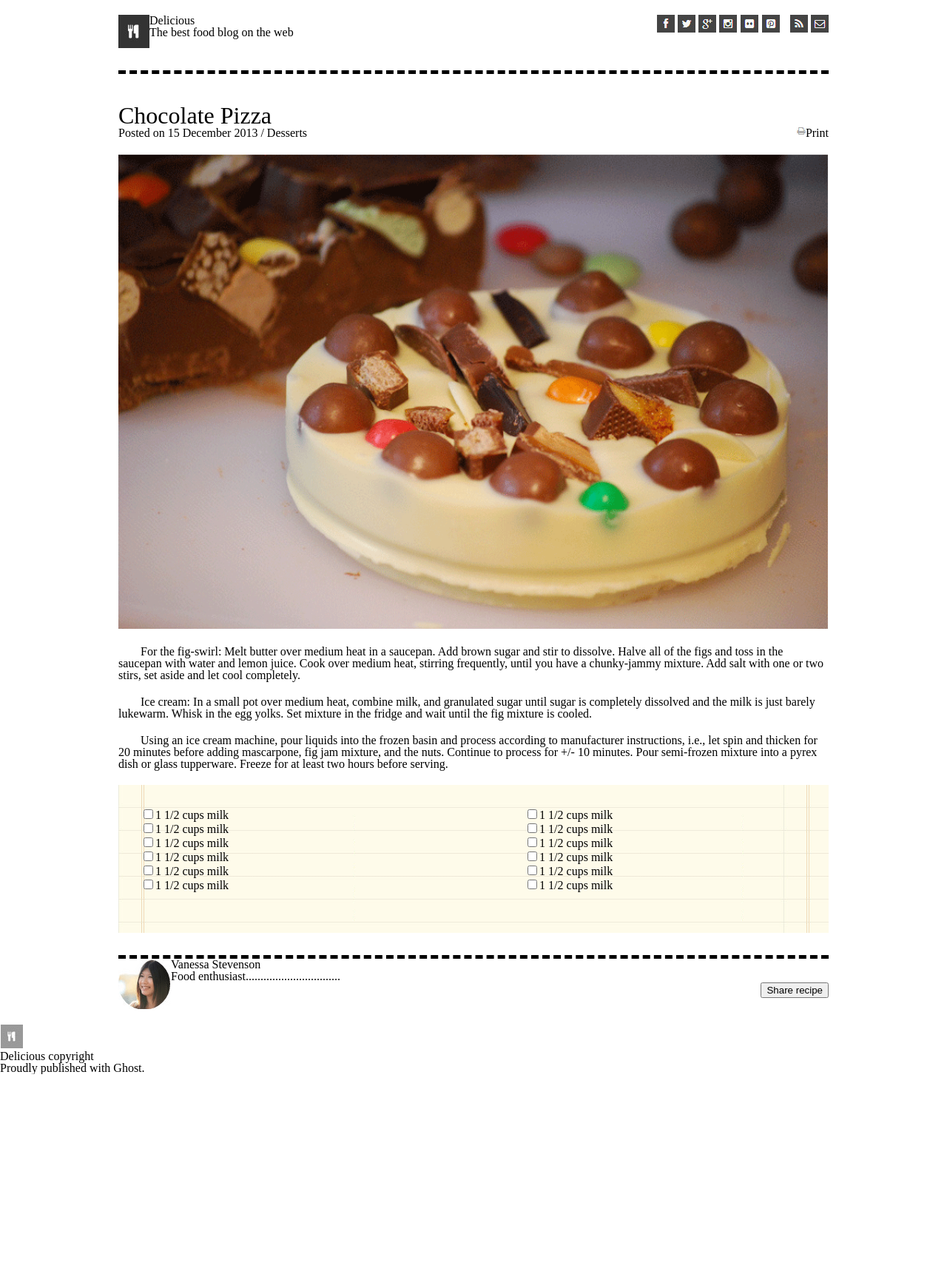
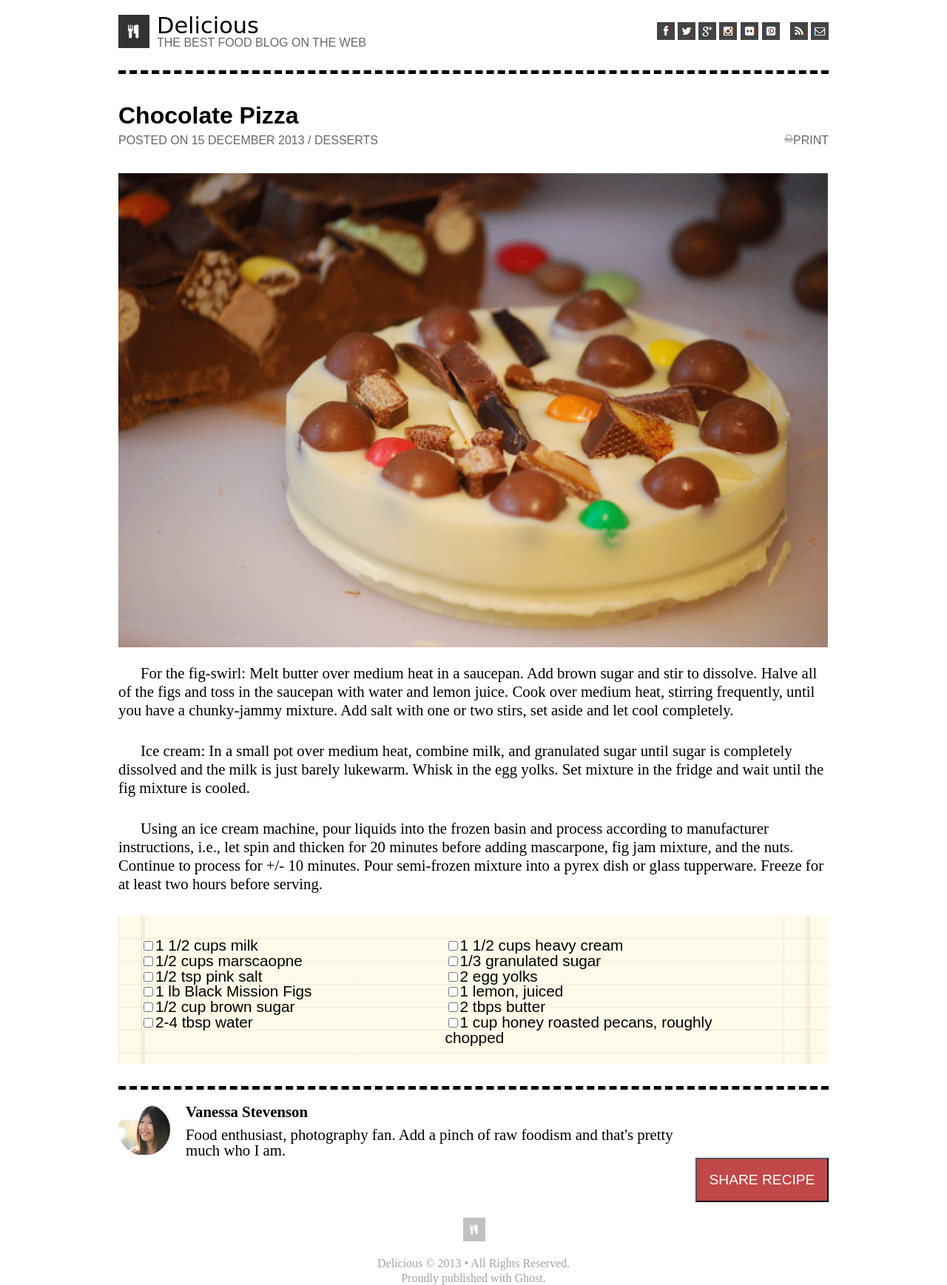
Before and after one commit to joanna-cf/chocolate-pizza, a plain HTML site: page index.html in a window 1280 px wide. Shown: the whole page at 74% size. Before the commit the page ends 1452 px from the top, so only its background shows below. Drawn offline with Linux system fonts and the light colour scheme.

Commit message:
Completed 10% of wireframe and all styling (to the best of our abilities)

```diff
--- a/index.html
+++ b/index.html
@@ -68,39 +68,39 @@
           <input type="checkbox" name="groceryList">1 1/2 cups milk
         </li>
         <li>
-            <input type="checkbox" name="groceryList">1 1/2 cups milk
+            <input type="checkbox" name="groceryList">1/2 cups marscaopne
         </li>
         <li>
-            <input type="checkbox" name="groceryList">1 1/2 cups milk
+            <input type="checkbox" name="groceryList">1/2 tsp pink salt
         </li>
         <li>
-            <input type="checkbox" name="groceryList">1 1/2 cups milk
+            <input type="checkbox" name="groceryList">1 lb Black Mission Figs
         </li>
         <li>
-            <input type="checkbox" name="groceryList">1 1/2 cups milk
+            <input type="checkbox" name="groceryList">1/2 cup brown sugar
         </li>
         <li>
-            <input type="checkbox" name="groceryList">1 1/2 cups milk
+            <input type="checkbox" name="groceryList">2-4 tbsp water
         </li>
       </ul>
       <ul>
         <li>
-            <input type="checkbox" name="groceryList">1 1/2 cups milk
+            <input type="checkbox" name="groceryList">1 1/2 cups heavy cream
         </li>
         <li>
-            <input type="checkbox" name="groceryList">1 1/2 cups milk
+            <input type="checkbox" name="groceryList">1/3 granulated sugar
         </li>
         <li>
-            <input type="checkbox" name="groceryList">1 1/2 cups milk
+            <input type="checkbox" name="groceryList">2 egg yolks
         </li>
         <li>
-            <input type="checkbox" name="groceryList">1 1/2 cups milk
+            <input type="checkbox" name="groceryList">1 lemon, juiced
         </li>
         <li>
-            <input type="checkbox" name="groceryList">1 1/2 cups milk
+            <input type="checkbox" name="groceryList">2 tbps butter
         </li>
         <li>
-            <input type="checkbox" name="groceryList">1 1/2 cups milk
+            <input type="checkbox" name="groceryList">1 cup honey roasted pecans, roughly <br>chopped
         </li>
       </ul>
     </article>
@@ -112,7 +112,7 @@
           <h2>Vanessa Stevenson</h2>
         </li>
         <li>
-          <p>Food enthusiast................................</p>
+          <p>Food enthusiast, photography fan. Add a pinch of raw foodism and that's pretty much who I am.</p>
         </li>
       </ul>
       <button>Share recipe</button>
@@ -121,7 +121,7 @@
   <footer>
     <img src="img/small-logo.png" alt="">
     <ul>
-      <li>Delicious copyright</li>
+      <li>Delicious © 2013 • All Rights Reserved.</li>
       <li>Proudly published with Ghost.</li>
     </ul>
   </footer>
--- a/style.css
+++ b/style.css
@@ -22,9 +22,23 @@ header > section:first-child > img {
 
 header > section:first-child > ul {
   float: left;
+  margin-left: 10px;
 }
 
+header > section:first-child > ul > li:first-child{
+  font-family: cursive;
+  font-size: 1.9em;
+}
+
+header > section:first-child > ul > li:last-child{
+  font-family: sans-serif;
+  text-transform: uppercase;
+  opacity: 0.6;
+}
+
+
 header > section:last-child {
+  margin-top: 30px;
   float: right;
 }
 
@@ -48,13 +62,23 @@ main {
 }
 
 main > h1 {
+  font-family: sans-serif;
   font-size: 2em;
+  font-weight: bold;
+  margin-bottom: 10px;
 }
 
 main > section {
   width: 480px;
   float: left;
   margin-bottom: 20px;
+}
+
+h3 {
+  font-family: sans-serif;
+  text-transform: uppercase;
+  opacity: 0.6;
+  margin-bottom: 15px;
 }
 
 main > section:nth-child(3) > * {
@@ -72,7 +96,9 @@ main > section:nth-child(4) > img {
 
 main > p:not(:last-child) {
   text-indent: 30px;
-  margin-bottom: 20px;
+  margin-bottom: 30px;
+  font-size: 1.3em;
+  line-height: 1.2em;
 }
 
 main > section:last-child {
@@ -85,6 +111,8 @@ article {
   height: 200px;
   overflow: hidden;
   padding: 30px 70px 30px 30px;
+  font-family: sans-serif;
+  font-size: 1.3em;
 }
 
 article > ul {
@@ -92,7 +120,7 @@ article > ul {
 }
 
 article > ul:last-child {
-  margin-left: 400px;
+  margin-left: 180px;
 }
 
 main > img:last-child {
@@ -107,17 +135,43 @@ main > section:last-child{
 
 main > section:last-child > img {
   float: left;
+  margin-top:20px;
+  margin-right: 20px;
+}
+
+main > section:last-child > ul {
+  margin-top: 20px;
+  font-size: 1.3em;
+  width: 750px;
+}
+
+h2{
+  font-weight: bold;
+  margin-bottom: 10px;
 }
 
 button {
-  float:right;
+  float: right;
+  width: 180px;
+  height: 60px;
+  text-transform: uppercase;
+  font-size: 1.2em;
+  background-color: rgb(192, 72, 72);
+  color: white;
 }
 
-/* h2 {
-  float: left;
-  width: 600px;
+footer {
+  width: 960px;
+  margin: auto;
 }
 
-main > section:last-child > ul > li > p {
-  float: left;
-} */
+footer > img {
+  display: block;
+  margin: auto;
+  margin-bottom: 20px
+}
+footer * {
+  text-align: center;
+  line-height: 1.2em;
+  opacity: 0.6;
+}
```
